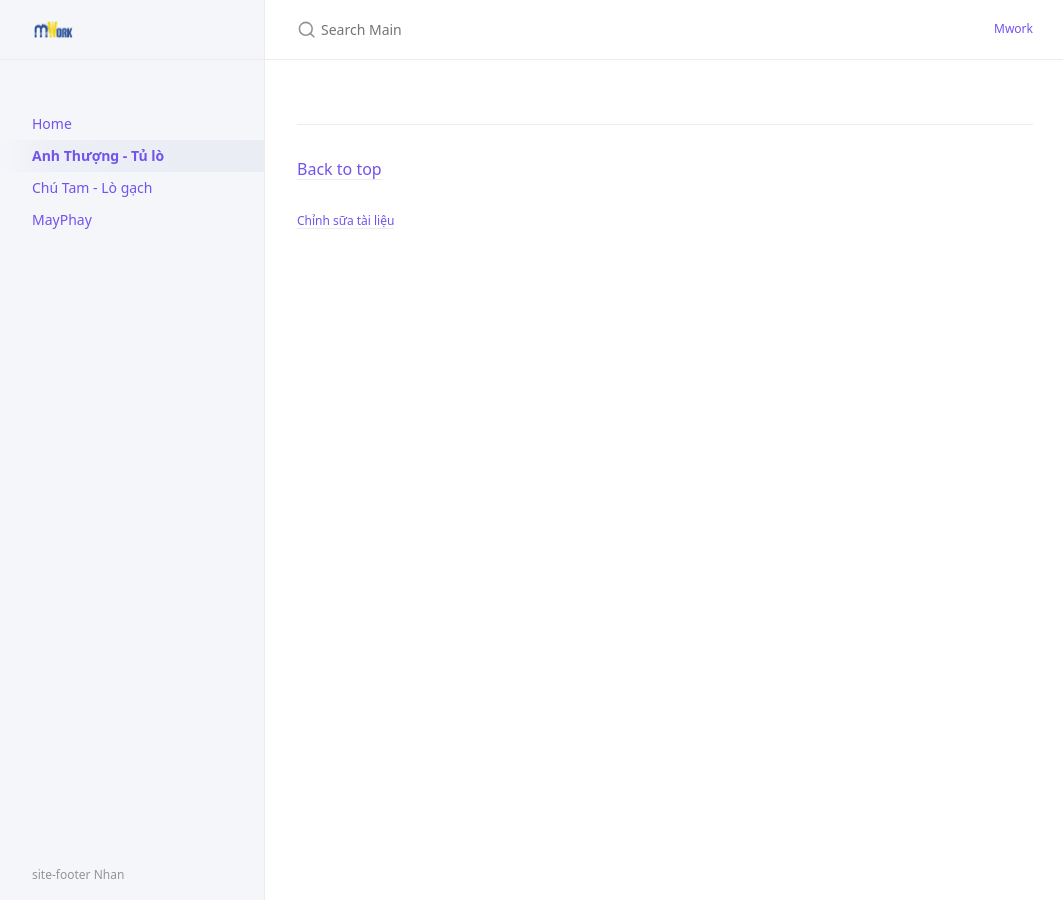
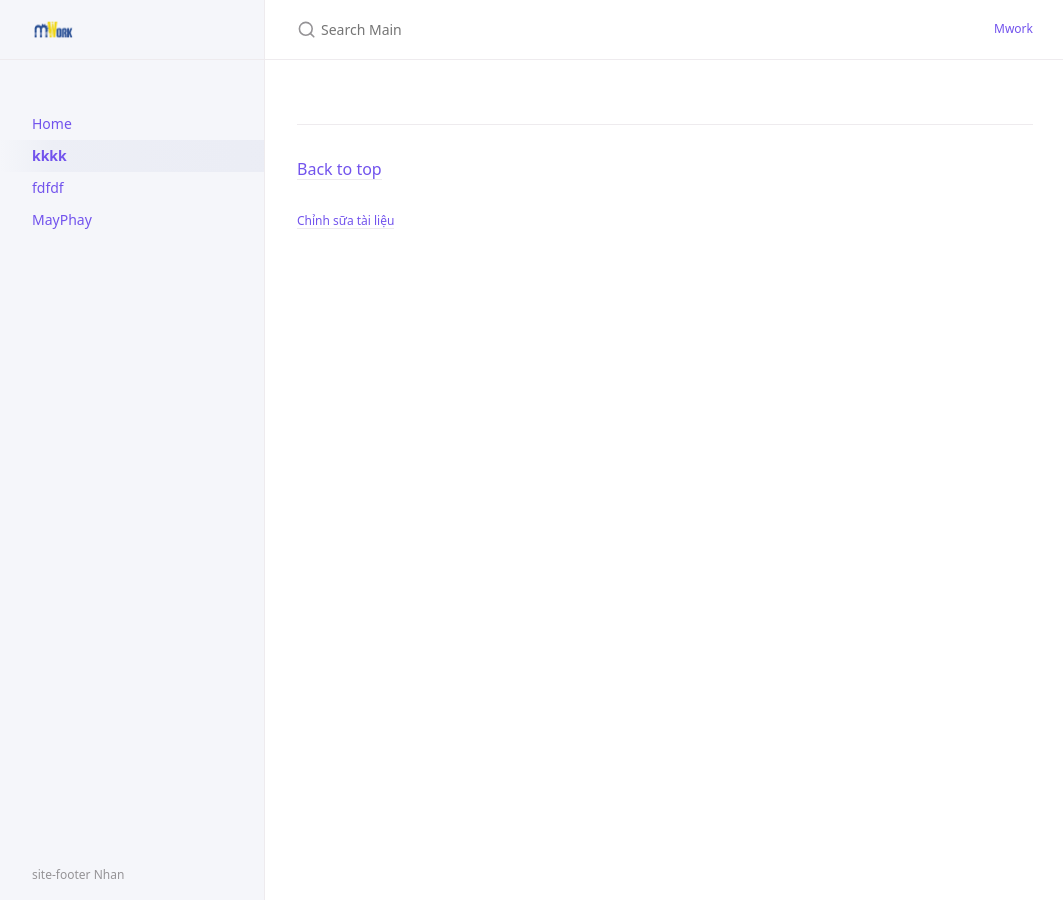
Before and after one commit to mWorkVN/mWorkVN.github.io, a Jekyll site: the page built from docs/Projects/Dien/AnhThuongTuLo.md, in a window 1280 px wide. Shown: the whole page, without its empty margins (107-1170 px from the left). Built offline with Jekyll 4.4.1, drawn with Linux system fonts in a browser that asks for light colours.

Commit message:
delete unicode

```diff
--- a/docs/Projects/Dien/AnhThuongTuLo.md
+++ b/docs/Projects/Dien/AnhThuongTuLo.md
@@ -1,5 +1,5 @@
 ---
 layout: default
-title: Anh Thượng - Tủ lò
+title: kkkk
 nav_order: 2
 ---
--- a/docs/Projects/Dien/ChuTamLoGach.md
+++ b/docs/Projects/Dien/ChuTamLoGach.md
@@ -1,5 +1,5 @@
 ---
 layout: default
-title: Chú Tam - Lò gạch
+title: fdfdf
 nav_order: 2
 ---
```
